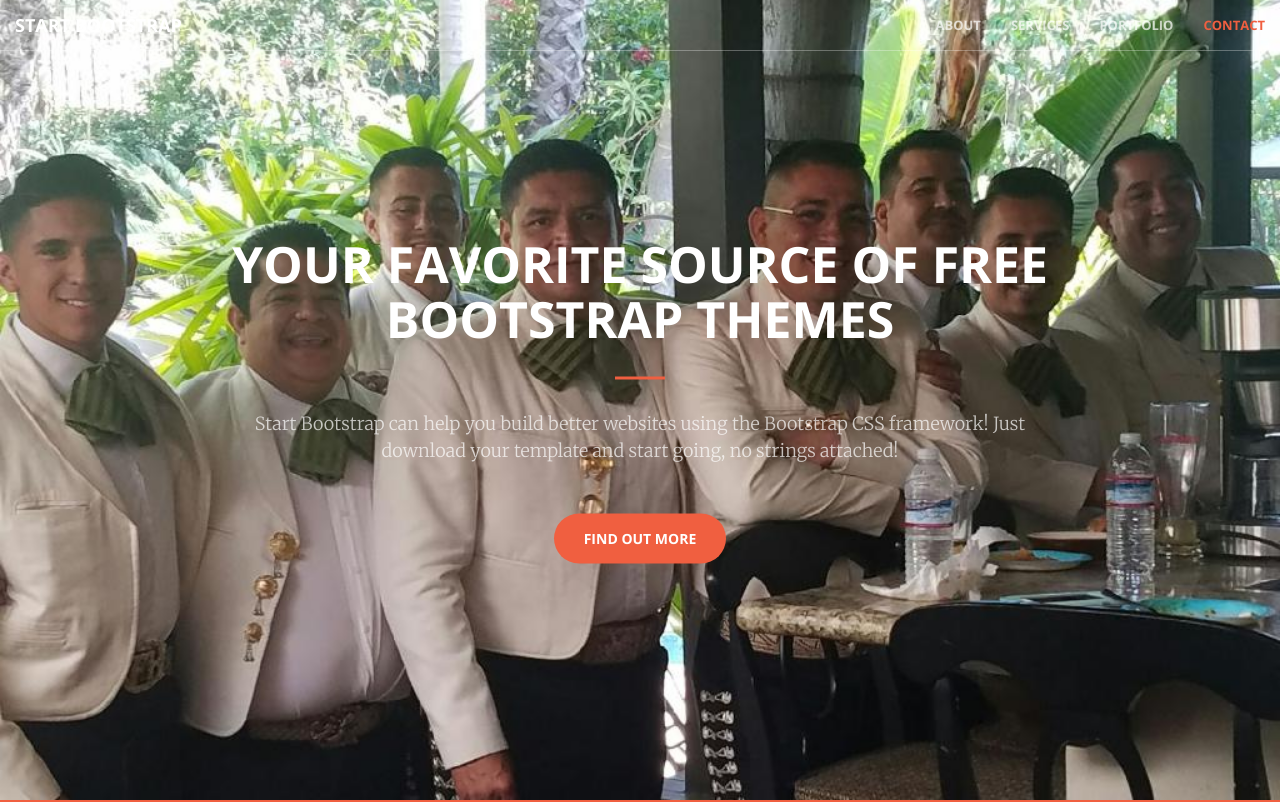
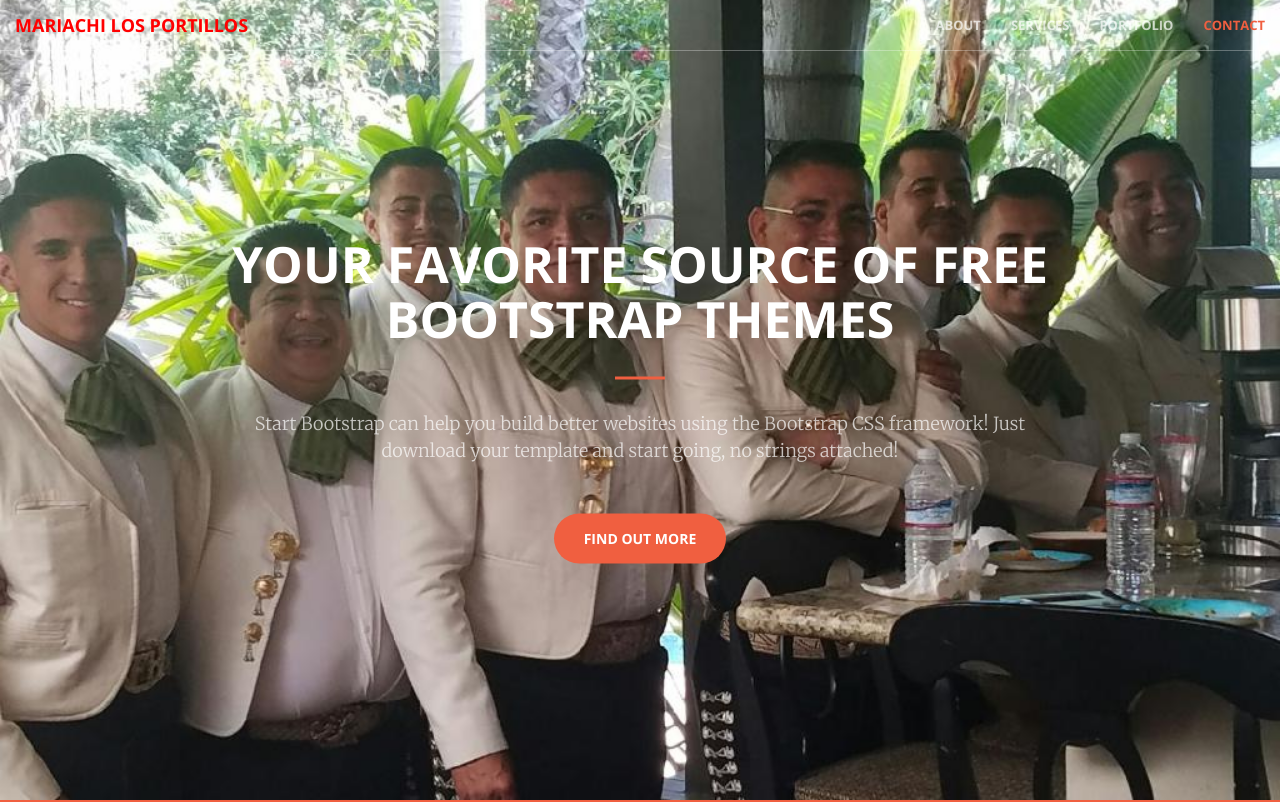
Before and after one commit to marianobonilla/MariachiLosPortillos, a website: page index.html in a window 1280 px wide. Shown: the top 802 px of the page. Drawn offline with nearby package versions, Linux system fonts and the light colour scheme.

Commit message:
Red Color Update

```diff
--- a/index.html
+++ b/index.html
@@ -43,7 +43,8 @@
                 <button type="button" class="navbar-toggle collapsed" data-toggle="collapse" data-target="#bs-example-navbar-collapse-1">
                     <span class="sr-only">Toggle navigation</span> Menu <i class="fa fa-bars"></i>
                 </button>
-                <a class="navbar-brand page-scroll" href="#page-top">Start Bootstrap</a>
+
+                <a class="navbar-brand page-scroll" href="#page-top"  style="color:red">Mariachi Los Portillos</a>
             </div>
 
             <!-- Collect the nav links, forms, and other content for toggling -->
```
